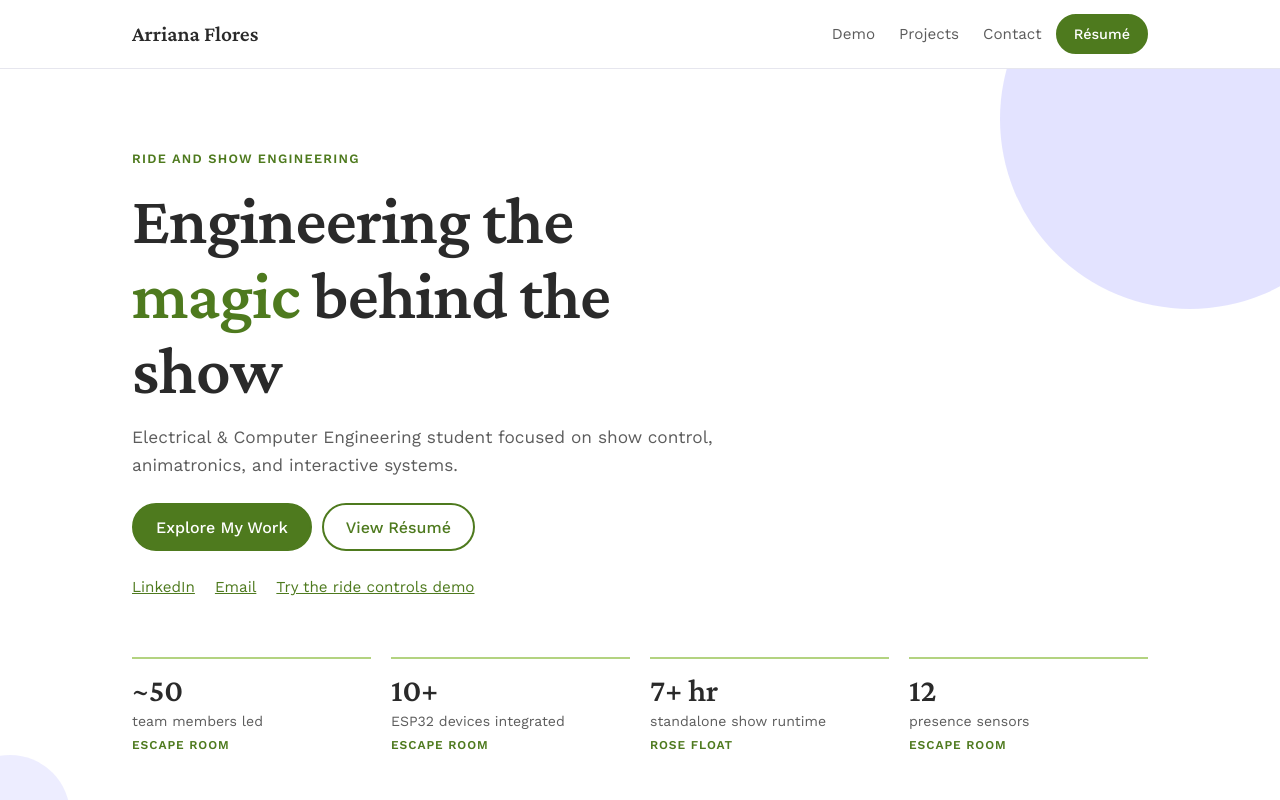
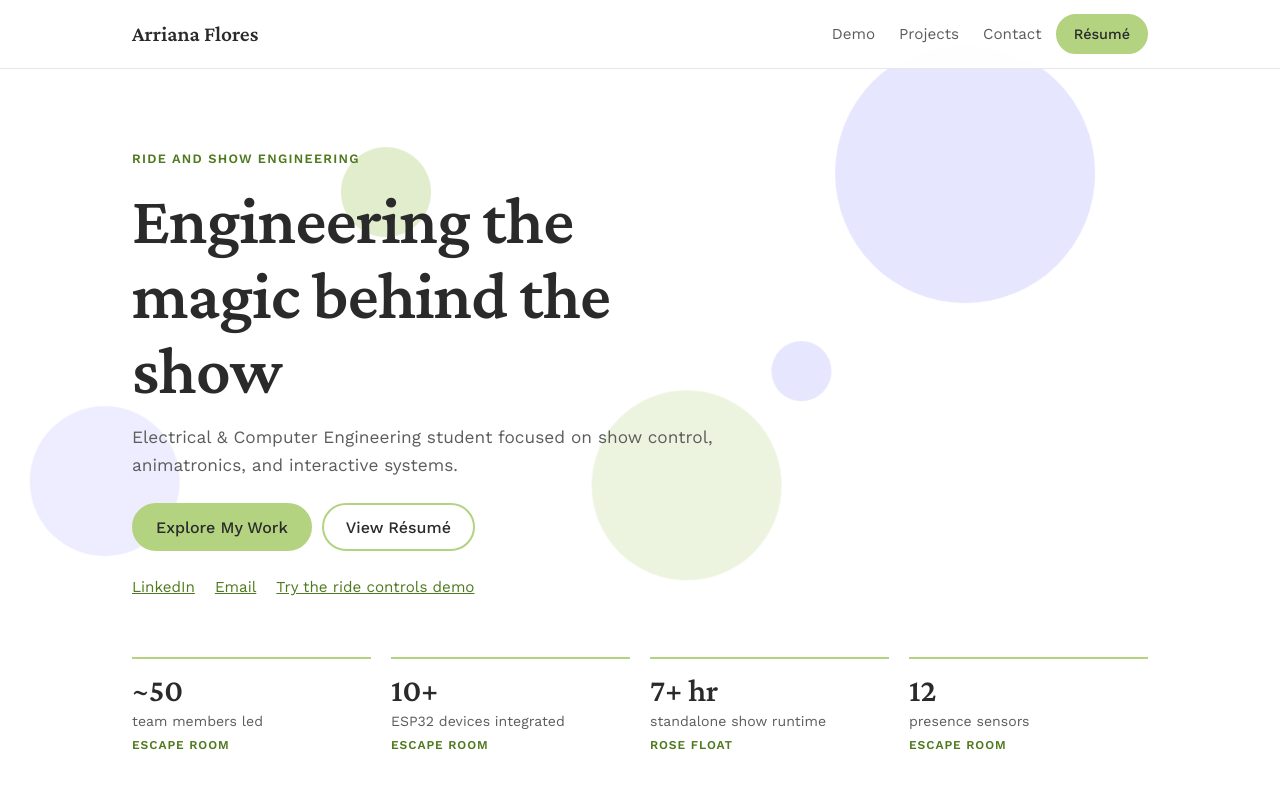
Before and after one commit to chiharurina/portfolio, a plain HTML site: page index.html in a window 1280 px wide. Shown: the top 800 px of the page. Drawn offline with nearby package versions, Linux system fonts and the light colour scheme; animation ran at ten frames a second.

```diff
--- a/case-study.css
+++ b/case-study.css
@@ -19,9 +19,9 @@ nav a { display: inline-flex; align-items: center; min-height: 44px; padding: 0
 nav a:hover { color: var(--green-ink); }
 nav .desk { display: none; }
 
-.btn { display: inline-flex; align-items: center; justify-content: center; min-height: 48px; padding: 0 22px; border-radius: 999px; border: 2px solid var(--green-ink); background: var(--green-ink); color: var(--white); font: 500 1rem 'Work Sans', sans-serif; text-decoration: none; cursor: pointer; }
-.btn:hover { background: #3F6417; border-color: #3F6417; }
-.btn.ghost { background: var(--white); color: var(--green-ink); }
+.btn { display: inline-flex; align-items: center; justify-content: center; min-height: 48px; padding: 0 22px; border-radius: 999px; border: 2px solid var(--green); background: var(--green); color: var(--text-dark); font: 500 1rem 'Work Sans', sans-serif; text-decoration: none; cursor: pointer; }
+.btn:hover { background: #A3C76C; border-color: #A3C76C; }
+.btn.ghost { background: var(--white); color: var(--text-dark); }
 .btn.ghost:hover { background: var(--green-wash); }
 .btn.small { min-height: 40px; padding: 0 16px; font-size: 0.9rem; }
 
--- /dev/null
+++ b/fx.js
@@ -0,0 +1,77 @@
+// Background circles that drift and bounce slowly, plus a cursor trail on desktop.
+// Add data-trail="off" to the script tag to skip the trail on a page.
+(() => {
+    const reduce = window.matchMedia('(prefers-reduced-motion: reduce)').matches;
+    const style = document.createElement('style');
+    style.textContent =
+        '.fx-layer{position:fixed;inset:0;z-index:-1;overflow:hidden;pointer-events:none}' +
+        '.fx-c{position:absolute;left:0;top:0;border-radius:50%;will-change:transform}' +
+        '.fx-trail{position:fixed;width:8px;height:8px;border-radius:50%;background:#B3D380;pointer-events:none;opacity:0;transition:opacity .3s ease;z-index:9999}';
+    document.head.appendChild(style);
+
+    // ----- bouncing circles -----
+    const layer = document.createElement('div');
+    layer.className = 'fx-layer';
+    layer.setAttribute('aria-hidden', 'true');
+    document.body.prepend(layer);
+
+    let W = window.innerWidth, H = window.innerHeight;
+    const scale = Math.min(1, W / 900 + 0.4);
+    const specs = [
+        { d: 260, c: '#CCCCFF', o: 0.50, x: 0.80, y: 0.05 },
+        { d: 150, c: '#CCCCFF', o: 0.35, x: 0.05, y: 0.60 },
+        { d: 190, c: '#B3D380', o: 0.25, x: 0.55, y: 0.70 },
+        { d: 90,  c: '#B3D380', o: 0.40, x: 0.25, y: 0.20 },
+        { d: 60,  c: '#CCCCFF', o: 0.50, x: 0.65, y: 0.40 }
+    ];
+    const circles = specs.map((s, i) => {
+        const d = s.d * scale, el = document.createElement('div');
+        el.className = 'fx-c';
+        el.style.cssText = `width:${d}px;height:${d}px;background:${s.c};opacity:${s.o}`;
+        layer.appendChild(el);
+        const speed = 10 + i * 2.5, a = 0.7 + i * 1.9;        // px per second, fixed headings
+        return { el, d, x: s.x * (W - d), y: s.y * (H - d), vx: Math.cos(a) * speed, vy: Math.sin(a) * speed };
+    });
+    const place = c => { c.el.style.transform = `translate3d(${c.x.toFixed(1)}px,${c.y.toFixed(1)}px,0)`; };
+    circles.forEach(place);
+
+    window.addEventListener('resize', () => { W = window.innerWidth; H = window.innerHeight; });
+
+    if (!reduce) {
+        let last = performance.now();
+        const tick = now => {
+            const dt = Math.max(0, Math.min(0.05, (now - last) / 1000)); last = now;
+            if (!document.hidden) for (const c of circles) {
+                c.x += c.vx * dt; c.y += c.vy * dt;
+                const mx = Math.max(0, W - c.d), my = Math.max(0, H - c.d);
+                if (c.x < 0) { c.x = 0; c.vx = Math.abs(c.vx); } else if (c.x > mx) { c.x = mx; c.vx = -Math.abs(c.vx); }
+                if (c.y < 0) { c.y = 0; c.vy = Math.abs(c.vy); } else if (c.y > my) { c.y = my; c.vy = -Math.abs(c.vy); }
+                place(c);
+            }
+            requestAnimationFrame(tick);
+        };
+        requestAnimationFrame(tick);
+    }
+
+    // ----- cursor trail (mouse only) -----
+    const me = document.currentScript;
+    const wantTrail = !(me && me.dataset.trail === 'off');
+    if (wantTrail && !reduce && window.matchMedia('(hover: hover) and (pointer: fine)').matches) {
+        const dots = [];
+        for (let i = 0; i < 10; i++) {
+            const t = document.createElement('div');
+            t.className = 'fx-trail';
+            document.body.appendChild(t);
+            dots.push(t);
+        }
+        let n = 0;
+        document.addEventListener('mousemove', e => {
+            const t = dots[n];
+            t.style.left = e.clientX - 4 + 'px';
+            t.style.top = e.clientY - 4 + 'px';
+            t.style.opacity = '0.8';
+            setTimeout(() => { t.style.opacity = '0'; }, 300);
+            n = (n + 1) % dots.length;
+        });
+    }
+})();
--- a/index.html
+++ b/index.html
@@ -62,24 +62,21 @@
         .btn {
             display: inline-flex; align-items: center; justify-content: center; gap: 8px;
             min-height: 48px; padding: 0 22px;
-            border-radius: 999px; border: 2px solid var(--green-ink);
-            background: var(--green-ink); color: var(--white);
+            border-radius: 999px; border: 2px solid var(--green);
+            background: var(--green); color: var(--text-dark);
             font: 500 1rem 'Work Sans', sans-serif; text-decoration: none; cursor: pointer;
         }
-        .btn:hover { background: #3F6417; border-color: #3F6417; }
-        .btn.ghost { background: var(--white); color: var(--green-ink); }
+        .btn:hover { background: #A3C76C; border-color: #A3C76C; }
+        .btn.ghost { background: var(--white); color: var(--text-dark); }
         .btn.ghost:hover { background: var(--green-wash); }
         .btn.small { min-height: 40px; padding: 0 16px; font-size: 0.9rem; }
         .btn svg { flex: none; }
 
         /* Hero */
-        .hero { position: relative; padding: 40px 0 36px; overflow: hidden; }
-        .hero::before, .hero::after { content: ''; position: absolute; border-radius: 50%; background: var(--periwinkle); z-index: -1; }
-        .hero::before { width: 220px; height: 220px; top: -90px; right: -80px; opacity: 0.55; }
-        .hero::after { width: 120px; height: 120px; bottom: -50px; left: -50px; opacity: 0.35; }
+        .hero { position: relative; padding: 40px 0 36px; }
         .eyebrow { font-size: 0.8rem; font-weight: 600; letter-spacing: 0.1em; text-transform: uppercase; color: var(--green-ink); margin-bottom: 14px; }
         .hero h1 { font-size: clamp(2.5rem, 9vw, 4.25rem); margin-bottom: 16px; max-width: 14ch; }
-        .hero h1 em { font-style: normal; color: var(--green-ink); }
+        .hero h1 em { font-style: normal; }
         .hero p.lead { font-size: 1.08rem; color: var(--text-light); max-width: 56ch; margin-bottom: 24px; }
         .hero-actions { display: flex; flex-wrap: wrap; gap: 10px; }
         .hero-actions .btn { flex: 1 1 150px; }
@@ -113,7 +110,7 @@
         .wins-list li::marker { color: var(--green-ink); }
         .feature-actions { display: flex; flex-wrap: wrap; gap: 8px; margin-top: 16px; }
         .feature-actions .btn { flex: 1 1 140px; }
-        @media (hover: hover) { .feature { transition: border-color 0.2s, box-shadow 0.2s; } .feature:hover { border-color: var(--green-ink); box-shadow: 0 6px 20px rgba(0, 0, 0, 0.06); } }
+        @media (hover: hover) { .feature { transition: border-color 0.2s, box-shadow 0.2s; } .feature:hover { border-color: var(--green); box-shadow: 0 6px 20px rgba(0, 0, 0, 0.06); } }
         h3.beyond { font-size: 1.5rem; margin: 40px 0 14px; }
 
         .howto { font-size: 0.93rem; color: var(--text-light); max-width: 62ch; margin: -12px 0 20px; }
@@ -190,8 +187,8 @@
         .controls { display: grid; grid-template-columns: 1fr 1fr; gap: 8px; }
         .controls .btn { width: 100%; padding: 0 12px; }
         .btn:disabled { background: #E9E9EE; border-color: #E9E9EE; color: #77777F; cursor: not-allowed; }
-        .btn.estop { background: var(--fault); border-color: var(--fault); }
-        .btn.estop:hover { background: #963519; }
+        .btn.estop { background: var(--fault); border-color: var(--fault); color: var(--white); }
+        .btn.estop:hover { background: #963519; border-color: #963519; }
         .btn.estop[aria-pressed="true"] { box-shadow: inset 0 0 0 3px var(--white), 0 0 0 2px var(--fault); }
         .row { display: flex; flex-wrap: wrap; align-items: center; gap: 8px 14px; margin-top: 10px; font-size: 0.9rem; }
         .seg-ctl { display: inline-flex; border: 1.5px solid #BDBDCC; border-radius: 999px; overflow: hidden; }
@@ -212,7 +209,7 @@
         /* Work */
         .work-grid { display: grid; gap: 12px; }
         .work-card { display: block; padding: 18px; border: 1px solid var(--line); border-radius: 14px; background: var(--white); text-decoration: none; color: inherit; }
-        .work-card:hover { border-color: var(--green-ink); }
+        .work-card:hover { border-color: var(--green); box-shadow: 0 0 0 1px var(--green); }
         .work-card .role { font-size: 0.78rem; font-weight: 600; letter-spacing: 0.08em; text-transform: uppercase; color: var(--green-ink); }
         .work-card h3 { font-size: 1.45rem; margin: 6px 0 8px; }
         .work-card p { font-size: 0.95rem; color: var(--text-light); }
@@ -230,12 +227,12 @@
         .contact h2 { margin-bottom: 8px; }
         .contact-list { display: grid; gap: 10px; margin-top: 20px; }
         .contact-item { display: flex; align-items: center; gap: 14px; min-height: 60px; padding: 10px 16px; border: 1px solid var(--line); border-radius: 14px; background: var(--white); text-decoration: none; color: var(--text-dark); }
-        .contact-item:hover { border-color: var(--green-ink); }
+        .contact-item:hover { border-color: var(--green); box-shadow: 0 0 0 1px var(--green); }
         .contact-item svg { flex: none; color: var(--green-ink); }
         .contact-item small { display: block; font-size: 0.75rem; letter-spacing: 0.08em; text-transform: uppercase; color: var(--text-light); }
         .contact-item b { font-weight: 500; overflow-wrap: anywhere; }
-        .contact-item.primary { background: var(--green-ink); border-color: var(--green-ink); color: var(--white); }
-        .contact-item.primary svg, .contact-item.primary small { color: var(--white); }
+        .contact-item.primary { background: var(--green); border-color: var(--green); color: var(--text-dark); }
+        .contact-item.primary svg, .contact-item.primary small { color: var(--text-dark); }
 
         footer { padding: 24px 0; font-size: 0.85rem; color: var(--text-light); }
         .footer-content { display: flex; flex-wrap: wrap; gap: 4px 16px; justify-content: space-between; }
@@ -259,7 +256,6 @@
             .container { padding: 0 32px; }
             .header-content { height: 68px; }
             .hero { padding: 80px 0 56px; }
-            .hero::before { width: 380px; height: 380px; top: -140px; right: -100px; }
             .hero-actions .btn { flex: 0 0 auto; }
             .facts { grid-template-columns: repeat(4, 1fr); margin-top: 48px; }
             .section { padding: 72px 0; }
@@ -289,7 +285,7 @@
                         <li><a href="#demo">Demo</a></li>
                         <li><a href="projects.html">Projects</a></li>
                         <li class="desk"><a href="#contact">Contact</a></li>
-                        <li class="desk"><a href="resume.pdf" target="_blank" rel="noopener" class="btn small" style="color:#fff">Résumé</a></li>
+                        <li class="desk"><a href="resume.pdf" target="_blank" rel="noopener" class="btn small">Résumé</a></li>
                     </ul>
                 </nav>
             </div>
@@ -515,6 +511,7 @@
         <a class="btn ghost" href="https://linkedin.com/in/arrianaf" target="_blank" rel="noopener">LinkedIn</a>
     </div>
 
+    <script src="fx.js"></script>
     <script>
     // ========== BLOCK SYSTEM DEMO ==========
     // Five blocks in a loop. Each block ends at a stopping device (station brakes, lift,
```
Also changed, not shown: escape-room.html (+2 -1 lines), ngcp-uav.html (+2 -1 lines), nl-robotics.html (+2 -1 lines), projects.html (+13 -11 lines), rose-float.html (+2 -1 lines).
